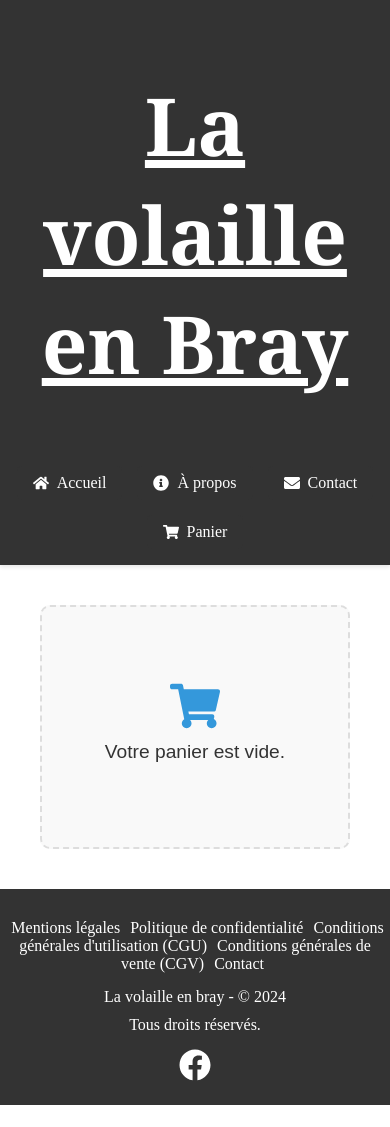
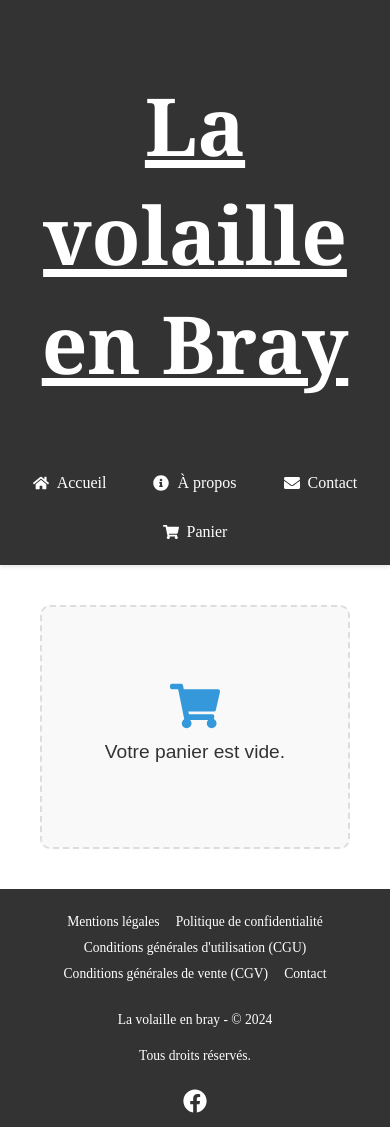
Before and after one commit to SilentCraftsman/Ferme-en-Bray, a Next.js app: page /cart in a window 390 px wide. Before the commit the page ends 1105 px from the top, so only its background shows below. Built offline with nearby package versions, Linux system fonts and the light colour scheme.

Commit message:
Responsivité de Footer.scss améliorer

```diff
--- a/styles/Footer.scss
+++ b/styles/Footer.scss
@@ -1,6 +1,4 @@
-// styles/footer.module.scss
-
-// Variables (définies ici pour personnaliser facilement les couleurs et les espacements)
+// Variables pour personnaliser les couleurs et les espacements
 $footer-background: #333;
 $footer-text-color: white;
 $social-media-link-color: white;
@@ -14,26 +12,30 @@ $footer-link-hover-color: #ddd;
   background-color: $footer-background;
   color: $footer-text-color;
   text-align: center;
-  padding: 10px 0;
-  position: relative; // Utilisation de 'relative' au lieu de 'fixed'
+  padding: 20px 0; // Padding augmenté pour une meilleure espacement
   width: 100%;
 
   p {
     margin: 5px;
+    font-size: 1rem;
   }
 
   .footer-content {
     display: flex;
     flex-direction: column;
     align-items: center;
+    gap: 10px; // Ajout d'espacement entre les éléments pour une meilleure lisibilité
   }
 
   .footer-links {
-    margin-top: 10px;
-    margin-bottom: 10px;
+    display: flex;
+    flex-wrap: wrap;
+    justify-content: center;
+    margin: 10px 0;
     a {
       color: $footer-link-color;
-      margin: 0 9.5px;
+      margin: 5px 15px;
+      font-size: 0.95rem; // Ajustement de la taille de la police
       text-decoration: none;
       &:hover {
         color: $footer-link-hover-color;
@@ -42,11 +44,13 @@ $footer-link-hover-color: #ddd;
   }
 
   .social-media {
+    display: flex;
+    justify-content: center;
     margin-top: 10px;
     a {
       color: $social-media-link-color;
       margin: 0 $social-media-link-margin;
-      text-decoration: none;
+      transition: color 0.3s ease;
 
       &:hover {
         color: $social-media-link-hover-color;
@@ -55,38 +59,53 @@ $footer-link-hover-color: #ddd;
   }
 }
 
-// Responsive Design pour les tablettes et les mobiles
+// Responsive Design pour les tablettes
 @media (max-width: 768px) {
   .footer {
     padding: 15px 0;
 
+    p {
+      font-size: 0.9rem; // Taille réduite du texte pour les petits écrans
+    }
+
     .footer-links {
       a {
-        margin: 0 8px; // Réduit l'espace entre les liens pour les écrans plus petits
+        margin: 5px 10px; // Réduction de l'espacement pour s'adapter aux écrans plus petits
+        font-size: 0.9rem; // Taille réduite des liens
       }
     }
 
     .social-media {
       a {
-        margin: 0 8px; // Réduit l'espace entre les liens pour les écrans plus petits
+        margin: 0 8px; // Espacement réduit pour les petits écrans
       }
     }
   }
 }
 
+// Responsive Design pour les mobiles (moins de 480px)
 @media (max-width: 480px) {
   .footer {
-    padding: 20px 0;
+    padding: 10px 0;
+
+    p {
+      font-size: 0.85rem; // Taille encore plus réduite pour les très petits écrans
+    }
 
     .footer-links {
       a {
-        margin: 0 5px; // Réduit encore plus l'espace entre les liens pour les très petits écrans
+        margin: 5px 8px;
+        font-size: 0.85rem; // Taille des liens adaptée aux petits écrans
       }
     }
 
     .social-media {
       a {
-        margin: 0 5px; // Réduit encore plus l'espace entre les liens pour les très petits écrans
+        margin: 0 6px; // Espacement réduit pour les liens des réseaux sociaux
+        svg {
+          width: 24px; // Réduction de la taille des icônes pour s'adapter aux petits écrans
+          height: 24px;
+        }
       }
     }
   }
```
